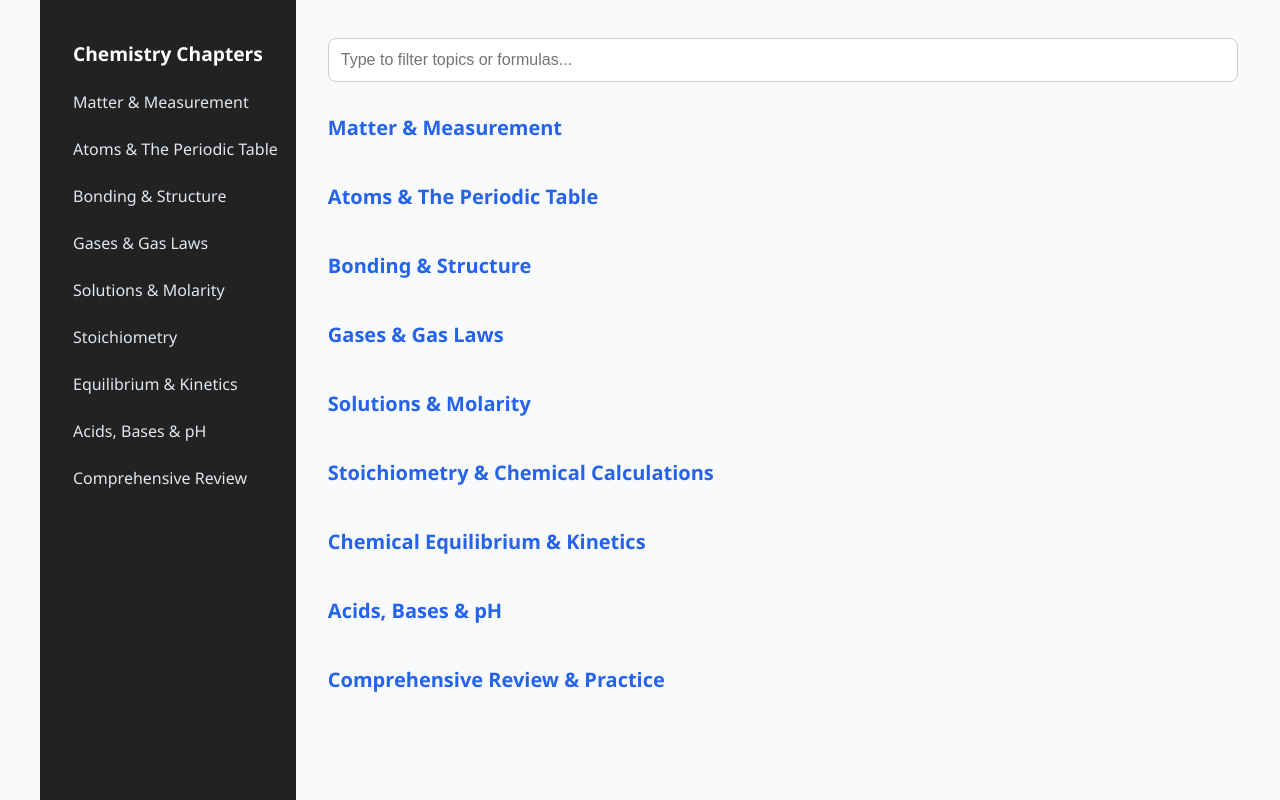
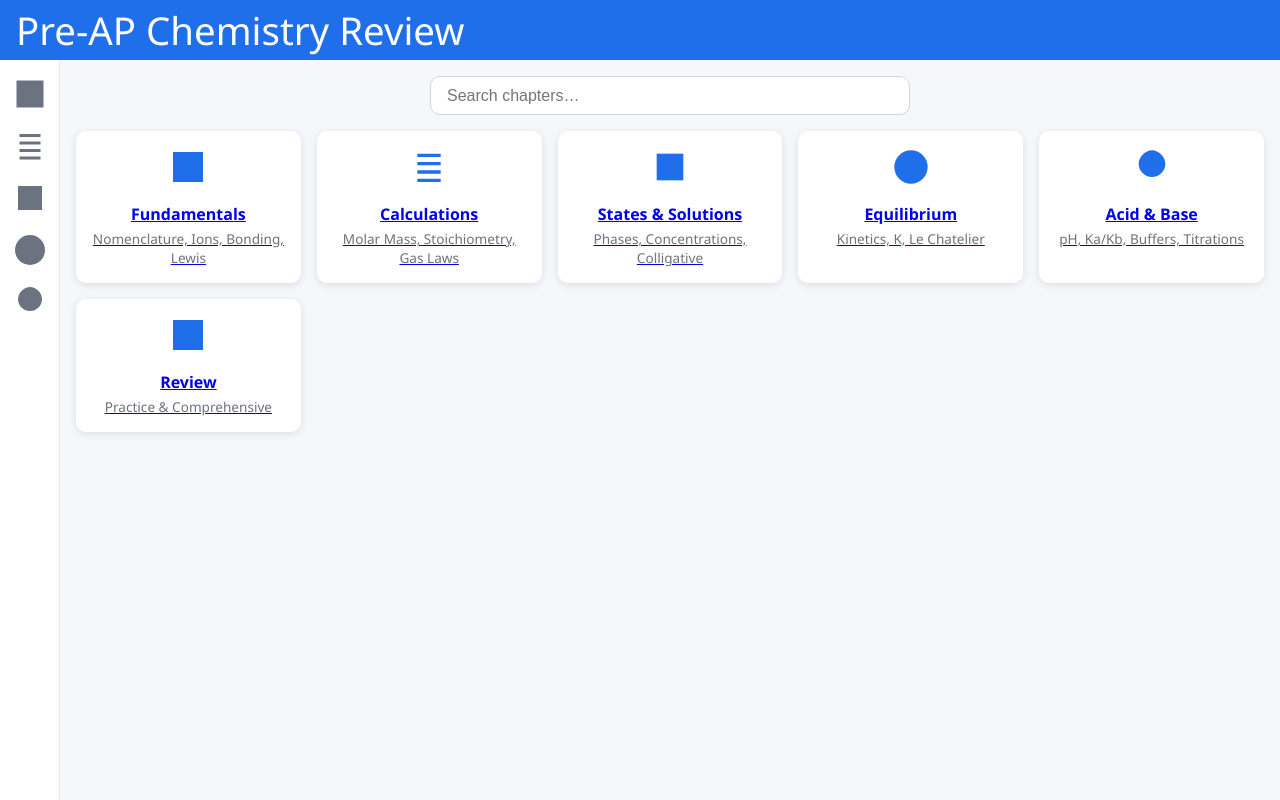
Before and after one commit to KiloCharlie2375/chemstudyguidev2, a plain HTML site: page index.html in a window 1280 px wide. Drawn offline with Linux system fonts and the light colour scheme.

Commit message:
Update index.html

```diff
--- a/index.html
+++ b/index.html
@@ -2,113 +2,168 @@
 <html lang="en">
 <head>
   <meta charset="UTF-8">
-  <title>Pre-AP Chemistry Final Review</title>
+  <title>Pre-AP Chemistry Review</title>
   <meta name="viewport" content="width=device-width, initial-scale=1.0">
   <style>
-    body { margin:0; font-family:Segoe UI,Arial,sans-serif; background:#f8fafc; color:#222; }
-    .main-container { display:flex; max-width:1200px; margin:0 auto; min-height:100vh; }
-    nav { background:#222; color:#fff; min-width:230px; padding:24px 0; }
-    nav h2 { text-align:center; font-size:1.2rem; margin-bottom:16px; }
-    nav ul { list-style:none; padding:0; }
-    nav ul li { margin:9px 0; }
-    nav ul li a { color:#e0e7ef; text-decoration:none; padding:8px 18px; display:block; border-radius:8px; }
-    nav ul li a:hover, nav ul li.active a { background:#2563eb; color:#fff; }
-    .content { flex:1; padding:38px 28px 30px 32px; }
-    .chapter { margin-bottom:42px; }
-    .chapter h2 { font-size:1.25rem; margin-bottom:8px; color:#2563eb; }
-    .collapsible { background:#e0e7ef; color:#111; cursor:pointer; padding:13px 20px; width:100%; border:none; text-align:left; font-size:1.06rem; border-radius:8px; margin-bottom:7px; font-weight:600; }
-    .active, .collapsible:hover { background:#bfdbfe; }
-    .chapter-content { padding:10px 22px; max-height:0; overflow:hidden; background:#f1f5f9; border-radius:0 0 10px 10px; transition:max-height 0.36s; }
-    ul,ol { margin:8px 0 8px 15px; }
-    code,.mono { font-family:Consolas,monospace; background:#f3f4f6; padding:2px 5px; border-radius:4px; }
-    .searchbox { margin-bottom:32px; width:100%; }
-    .searchbox input { width:100%; padding:12px; font-size:1rem; border-radius:8px; border:1px solid #ccc; }
-    details summary { cursor:pointer; font-weight:500; margin:6px 0; }
-    details[open] summary { color:#2563eb; }
-    @media (max-width:900px) {
-      .main-container { flex-direction:column; }
-      nav { min-width:0; width:100%; padding:10px 0; }
-      .content { padding:15px 3vw; }
+    :root {
+      --bg: #f5f7fa;
+      --card-bg: #ffffff;
+      --primary: #1f6feb;
+      --text: #333;
+      --muted: #6b7280;
+      --radius: 10px;
+      --shadow: rgba(0, 0, 0, 0.1);
+      --nav-w: 60px;
+      --gap: 16px;
+    }
+    * { box-sizing: border-box; margin:0; padding:0; }
+    body {
+      display: grid;
+      grid-template-rows: 60px 1fr;
+      height: 100vh;
+      font-family: 'Segoe UI', sans-serif;
+      background: var(--bg);
+      color: var(--text);
+    }
+    header {
+      grid-row:1;
+      background: var(--primary);
+      color: #fff;
+      display: flex;
+      align-items: center;
+      padding: 0 var(--gap);
+      font-size: 1.2rem;
+    }
+    header h1 { flex:1; font-weight:normal; }
+    main {
+      grid-row:2;
+      display: grid;
+      grid-template-columns: var(--nav-w) 1fr;
+      overflow: hidden;
+    }
+    nav {
+      background: #fff;
+      border-right:1px solid #e5e7eb;
+      display:flex;
+      flex-direction:column;
+      align-items:center;
+      padding: var(--gap) 0;
+    }
+    nav button {
+      background:none;
+      border:none;
+      width:36px;
+      height:36px;
+      margin-bottom: var(--gap);
+      cursor:pointer;
+      transition: transform 0.2s;
+    }
+    nav button:hover { transform: scale(1.1); }
+    nav button.active svg path { fill: var(--primary); }
+    nav button svg path { fill: var(--muted); }
+    .content {
+      padding: var(--gap) var(--gap) 0;
+      overflow-y: auto;
+    }
+    .search {
+      display:flex;
+      justify-content:center;
+      margin-bottom: var(--gap);
+    }
+    .search input {
+      width: 100%;
+      max-width: 480px;
+      padding: 0.6rem 1rem;
+      border:1px solid #d1d5db;
+      border-radius: var(--radius);
+      font-size:1rem;
+    }
+    .cards {
+      display:grid;
+      grid-template-columns: repeat(auto-fill,minmax(200px,1fr));
+      gap: var(--gap);
+    }
+    .card {
+      background: var(--card-bg);
+      border-radius: var(--radius);
+      padding: var(--gap);
+      box-shadow: 0 2px 8px var(--shadow);
+      display:flex;
+      flex-direction:column;
+      align-items:center;
+      text-align:center;
+      transition: box-shadow 0.3s;
+    }
+    .card:hover {
+      box-shadow: 0 4px 16px var(--shadow);
+    }
+    .card svg {
+      width:40px;
+      height:40px;
+      margin-bottom:8px;
+      fill: var(--primary);
+    }
+    .card h3 {
+      margin:8px 0 4px;
+      font-size:1rem;
+    }
+    .card p {
+      font-size:0.85rem;
+      color: var(--muted);
+    }
+    @media(max-width:768px) {
+      nav { display:none; }
+      main { grid-template-columns:1fr; }
     }
   </style>
 </head>
 <body>
-<div class="main-container">
-  <nav>
-    <h2>Chemistry Chapters</h2>
-    <ul>
-      <li><a href="#matter">Matter & Measurement</a></li>
-      <li><a href="#atoms">Atoms & The Periodic Table</a></li>
-      <li><a href="#bonding">Bonding & Structure</a></li>
-      <li><a href="#gases">Gases & Gas Laws</a></li>
-      <li><a href="#solutions">Solutions & Molarity</a></li>
-      <li><a href="#stoich">Stoichiometry</a></li>
-      <li><a href="#equilibrium">Equilibrium & Kinetics</a></li>
-      <li><a href="#acids">Acids, Bases & pH</a></li>
-      <li><a href="#review">Comprehensive Review</a></li>
-    </ul>
-  </nav>
-  <div class="content">
-    <div class="searchbox">
-      <input type="text" id="searchInput" placeholder="Type to filter topics or formulas...">
-    </div>
-    <!-- Chapters with collapsible sections -->
-    <!-- Matter & Measurement -->
-    <div class="chapter" id="matter">
-      <h2>Matter & Measurement</h2>
-      <!-- Collapsibles and content here -->
-    </div>
-    <!-- Atoms & Periodic Table -->
-    <div class="chapter" id="atoms">
-      <h2>Atoms & The Periodic Table</h2>
-    </div>
-    <!-- Bonding & Structure -->
-    <div class="chapter" id="bonding">
-      <h2>Bonding & Structure</h2>
-    </div>
-    <!-- Gases & Gas Laws -->
-    <div class="chapter" id="gases">
-      <h2>Gases & Gas Laws</h2>
-    </div>
-    <!-- Solutions & Molarity -->
-    <div class="chapter" id="solutions">
-      <h2>Solutions & Molarity</h2>
-    </div>
-    <!-- Stoichiometry -->
-    <div class="chapter" id="stoich">
-      <h2>Stoichiometry & Chemical Calculations</h2>
-    </div>
-    <!-- Equilibrium & Kinetics -->
-    <div class="chapter" id="equilibrium">
-      <h2>Chemical Equilibrium & Kinetics</h2>
-    </div>
-    <!-- Acids, Bases & pH -->
-    <div class="chapter" id="acids">
-      <h2>Acids, Bases & pH</h2>
-    </div>
-    <!-- Comprehensive Review -->
-    <div class="chapter" id="review">
-      <h2>Comprehensive Review & Practice</h2>
-    </div>
-  </div>
-</div>
-<script>
-  // Collapsible sections
-  document.querySelectorAll(".collapsible").forEach(btn => {
-    btn.addEventListener("click", function () {
-      this.classList.toggle("active");
-      let content = this.nextElementSibling;
-      if (content.style.maxHeight) content.style.maxHeight = null;
-      else content.style.maxHeight = content.scrollHeight + "px";
-    });
-  });
-  // Search/filter function
-  document.getElementById('searchInput').addEventListener('input', function () {
-    const searchVal = this.value.toLowerCase();
-    document.querySelectorAll('.chapter').forEach(chap => {
-      chap.style.display = chap.innerText.toLowerCase().includes(searchVal) ? '' : 'none';
-    });
-  });
-</script>
+  <header>
+    <h1>Pre-AP Chemistry Review</h1>
+  </header>
+  <main>
+    <nav>
+      <button id="btn-fund" title="Fundamentals"><svg viewBox="0 0 24 24"><path d="M3 3h18v18H3z"/></svg></button>
+      <button id="btn-calc" title="Calculations"><svg viewBox="0 0 24 24"><path d="M5 4h14v2H5zm0 5h14v2H5zm0 5h14v2H5zm0 5h14v2H5z"/></svg></button>
+      <button id="btn-states" title="States & Solutions"><svg viewBox="0 0 24 24"><path d="M4 4h16v16H4z"/></svg></button>
+      <button id="btn-eq" title="Equilibrium & Kinetics"><svg viewBox="0 0 24 24"><path d="M12 2a10 10 0 100 20 10 10 0 000-20z"/></svg></button>
+      <button id="btn-acid" title="Acid & Base"><svg viewBox="0 0 24 24"><path d="M12 2C8 2 4 6 4 10a8 8 0 0016 0c0-4-4-8-8-8z"/></svg></button>
+    </nav>
+    <section class="content">
+      <div class="search"><input type="text" placeholder="Search chapters…" /></div>
+      <div class="cards">
+        <a href="#fundamentals" class="card">
+          <svg viewBox="0 0 24 24"><path d="M3 3h18v18H3z"/></svg>
+          <h3>Fundamentals</h3>
+          <p>Nomenclature, Ions, Bonding, Lewis</p>
+        </a>
+        <a href="#calculations" class="card">
+          <svg viewBox="0 0 24 24"><path d="M5 4h14v2H5zm0 5h14v2H5zm0 5h14v2H5zm0 5h14v2H5z"/></svg>
+          <h3>Calculations</h3>
+          <p>Molar Mass, Stoichiometry, Gas Laws</p>
+        </a>
+        <a href="#states" class="card">
+          <svg viewBox="0 0 24 24"><path d="M4 4h16v16H4z"/></svg>
+          <h3>States & Solutions</h3>
+          <p>Phases, Concentrations, Colligative</p>
+        </a>
+        <a href="#equilibrium" class="card">
+          <svg viewBox="0 0 24 24"><path d="M12 2a10 10 0 100 20 10 10 0 000-20z"/></svg>
+          <h3>Equilibrium</h3>
+          <p>Kinetics, K, Le Chatelier</p>
+        </a>
+        <a href="#acid_base" class="card">
+          <svg viewBox="0 0 24 24"><path d="M12 2C8 2 4 6 4 10a8 8 0 0016 0c0-4-4-8-8-8z"/></svg>
+          <h3>Acid & Base</h3>
+          <p>pH, Ka/Kb, Buffers, Titrations</p>
+        </a>
+        <a href="#review" class="card">
+          <svg viewBox="0 0 24 24"><path d="M3 3h18v18H3z"/></svg>
+          <h3>Review</h3>
+          <p>Practice & Comprehensive</p>
+        </a>
+      </div>
+    </section>
+  </main>
 </body>
 </html>
```
